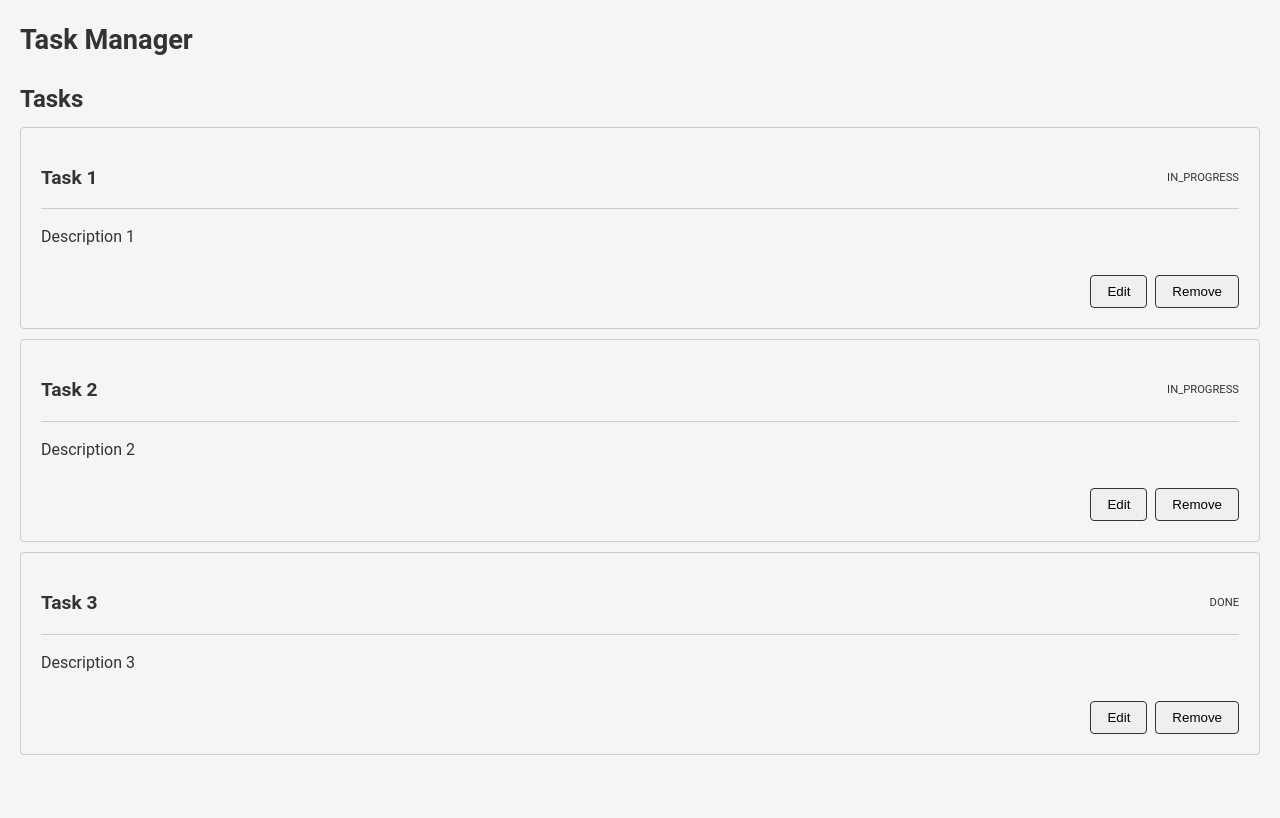
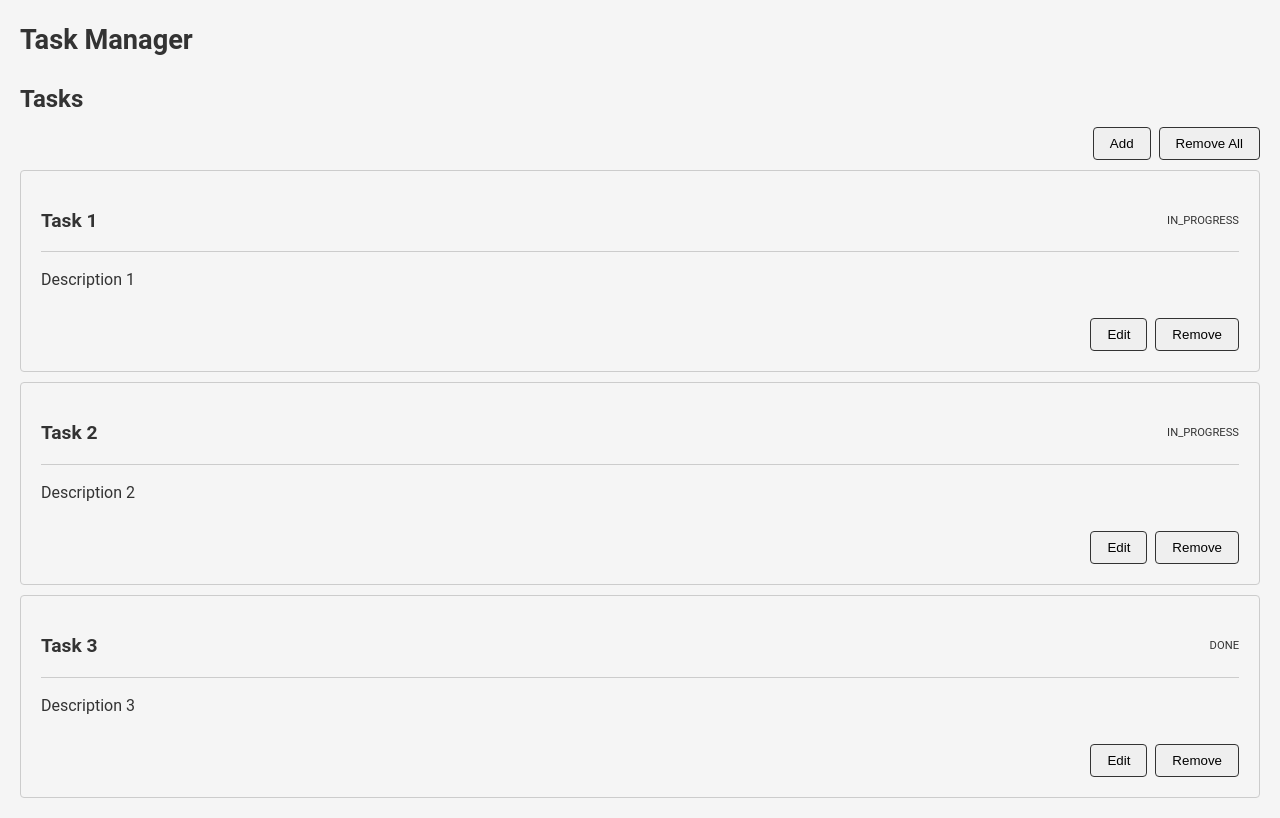
Before and after one commit to leandrofahur/medium-task-manager-app, a React (Vite) app: page / in a window 1280 px wide. Built offline with nearby package versions, Linux system fonts and the light colour scheme.

Commit message:
added msg for the case when there is no tasks

```diff
--- a/src/components/TaskManager.jsx
+++ b/src/components/TaskManager.jsx
@@ -1,5 +1,15 @@
 import { useState } from "react";
 import "./TaskManager.css";
+
+// Data Structure:
+// const TODO = [
+//   {
+//     id: number,
+//     title: string,
+//     description: string,
+//     status: string,
+//   },
+// ]
 
 const TODO = [
   {
@@ -25,13 +35,29 @@ const TODO = [
 export default function TaskManager() {
   const [tasks, setTasks] = useState(TODO);
 
-  // TODO: Add a button to add a new task
+  function handleOnAdd() {
+    setTasks((prevStatus) => [
+      ...prevStatus,
+      {
+        id: prevStatus.length + 1,
+        title: `Task ${prevStatus.length + 1}`,
+        description: `Description ${prevStatus.length + 1}`,
+        status: "IN_PROGRESS",
+      },
+    ]);
+  }
 
-  // TODO: Add a button to remove a task
+  function handleOnEdit() {
+    console.log("Edit task");
+  }
 
-  // TODO: Add a button to change the status of a task
+  function handleOnRemove(id) {
+    setTasks((prevStatus) => prevStatus.filter((task) => task.id !== id));
+  }
 
-  // TODO: Add a button to filter tasks by status
+  function handleOnRemoveAll() {
+    setTasks([]);
+  }
 
   return (
     <>
@@ -41,6 +67,16 @@ export default function TaskManager() {
       <main>
         <section>
           <h2 className="subtitle">Tasks</h2>
+          <div className="card--task-action">
+            <button type="button" onClick={handleOnAdd}>
+              Add
+            </button>
+            <button type="button" onClick={handleOnRemoveAll}>
+              Remove All
+            </button>
+          </div>
+
+          {tasks.length > 0 ? (
             <ul>
               {tasks.map((task) => (
                 <li className="card" key={task.id}>
@@ -51,12 +87,22 @@ export default function TaskManager() {
 
                   <p className="card--task-description">{task.description}</p>
                   <div className="card--task-action">
-                  <button type="button">Edit</button>
-                  <button type="button">Remove</button>
+                    <button type="button" onClick={handleOnEdit}>
+                      Edit
+                    </button>
+                    <button
+                      type="button"
+                      onClick={() => handleOnRemove(task.id)}
+                    >
+                      Remove
+                    </button>
                   </div>
                 </li>
               ))}
             </ul>
+          ) : (
+            <p>No tasks available</p>
+          )}
         </section>
       </main>
     </>
```
Lines whose indentation alone changed are shown as unchanged.
